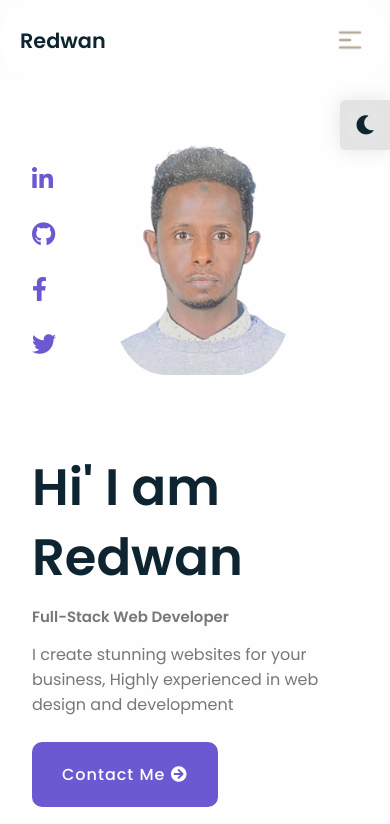
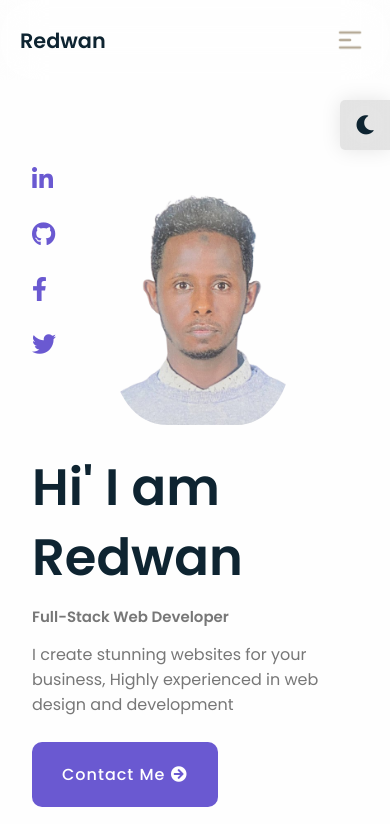
Before and after one commit to ethred/Personal_portfolio, a plain HTML site: page index.html in a window 390 px wide. Shown: the top 824 px of the page. Drawn offline with nearby package versions, Linux system fonts and the light colour scheme.

Commit message:
Update css

```diff
--- a/css/style.css
+++ b/css/style.css
@@ -1315,7 +1315,7 @@ footer .footer-container{
 
 .home-container .home-img img {
     width: 50%;
-    transform: translate(80px, -220px);
+    transform: translate(80px, -170px);
     border-radius: 30%;
 }
 
```
